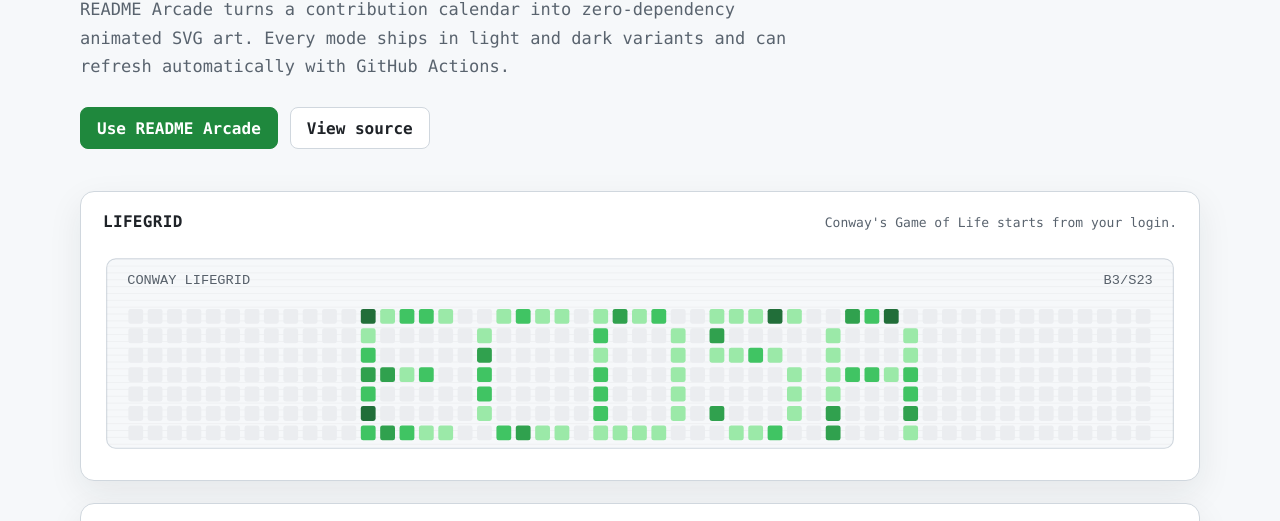
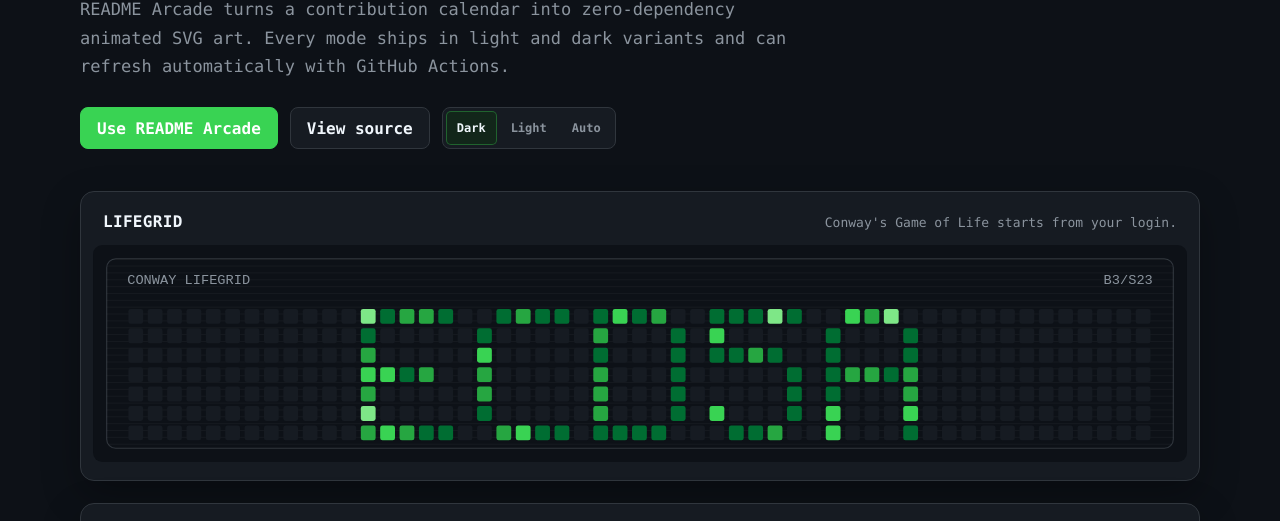
Before and after one commit to ECD5A/README-Arcade, a plain HTML site: page preview/index.html in a window 1280 px wide. Shown: the part 355-876 px from the top of the page. Drawn offline with Linux system fonts and the light colour scheme.

Commit message:
Add persistent gallery theme switcher (#9)

```diff
--- a/preview/index.html
+++ b/preview/index.html
@@ -1,13 +1,24 @@
 <!doctype html>
-<html lang="en">
+<html lang="en" data-theme="dark">
 <head>
   <meta charset="utf-8">
   <meta name="viewport" content="width=device-width, initial-scale=1">
   <meta name="description" content="Live animated GitHub contribution-grid modes generated by README Arcade.">
+  <meta name="theme-color" content="#0d1117">
   <title>README Arcade — Live Gallery</title>
+  <script>
+    try {
+      const savedTheme = localStorage.getItem("readme-arcade-theme");
+      if (["dark", "light", "auto"].includes(savedTheme)) {
+        document.documentElement.dataset.theme = savedTheme;
+      }
+    } catch {
+      document.documentElement.dataset.theme = "dark";
+    }
+  </script>
   <style>
     :root {
-      color-scheme: light dark;
+      color-scheme: light;
       --bg: #f6f8fa;
       --panel: #ffffff;
       --panel-soft: #f6f8fa;
@@ -20,6 +31,23 @@
       font-family: ui-monospace, SFMono-Regular, Consolas, "Liberation Mono", monospace;
       background: var(--bg);
       color: var(--text);
+    }
+
+    :root[data-theme="dark"] {
+      color-scheme: dark;
+      --bg: #0d1117;
+      --panel: #161b22;
+      --panel-soft: #0d1117;
+      --text: #f0f6fc;
+      --muted: #8b949e;
+      --border: #30363d;
+      --green: #39d353;
+      --green-soft: #12261a;
+      --shadow: 0 14px 38px rgba(0, 0, 0, 0.28);
+    }
+
+    :root[data-theme="auto"] {
+      color-scheme: light dark;
     }
 
     * {
@@ -112,6 +140,46 @@
       border-color: var(--green);
       color: #ffffff;
       background: var(--green);
+    }
+
+    .theme-switcher {
+      display: inline-flex;
+      align-items: center;
+      gap: 3px;
+      min-height: 42px;
+      padding: 3px;
+      border: 1px solid var(--border);
+      border-radius: 8px;
+      background: var(--panel);
+    }
+
+    .theme-option {
+      min-height: 34px;
+      padding: 0 11px;
+      border: 0;
+      border-radius: 5px;
+      color: var(--muted);
+      background: transparent;
+      font: inherit;
+      font-size: 12px;
+      font-weight: 700;
+      cursor: pointer;
+    }
+
+    .theme-option:hover {
+      color: var(--text);
+      background: var(--panel-soft);
+    }
+
+    .theme-option[aria-pressed="true"] {
+      color: var(--text);
+      background: var(--green-soft);
+      box-shadow: inset 0 0 0 1px color-mix(in srgb, var(--green) 35%, transparent);
+    }
+
+    .theme-option:focus-visible {
+      outline: 2px solid var(--green);
+      outline-offset: 2px;
     }
 
     .gallery {
@@ -219,8 +287,14 @@
       }
     }
 
+    :root[data-theme="dark"] body {
+      background:
+        radial-gradient(circle at 12% -8%, rgba(46, 160, 67, 0.22), transparent 30rem),
+        var(--bg);
+    }
+
     @media (prefers-color-scheme: dark) {
-      :root {
+      :root[data-theme="auto"] {
         --bg: #0d1117;
         --panel: #161b22;
         --panel-soft: #0d1117;
@@ -232,7 +306,7 @@
         --shadow: 0 14px 38px rgba(0, 0, 0, 0.28);
       }
 
-      body {
+      :root[data-theme="auto"] body {
         background:
           radial-gradient(circle at 12% -8%, rgba(46, 160, 67, 0.22), transparent 30rem),
           var(--bg);
@@ -251,6 +325,11 @@
     <div class="actions">
       <a class="button primary" href="#install">Use README Arcade</a>
       <a class="button" href="https://github.com/ECD5A/README-Arcade">View source</a>
+      <div class="theme-switcher" role="group" aria-label="Gallery theme">
+        <button class="theme-option" type="button" data-theme-value="dark" aria-pressed="true">Dark</button>
+        <button class="theme-option" type="button" data-theme-value="light" aria-pressed="false">Light</button>
+        <button class="theme-option" type="button" data-theme-value="auto" aria-pressed="false">Auto</button>
+      </div>
     </div>
   </header>
 
@@ -262,9 +341,9 @@
           <p>Conway's Game of Life starts from your login.</p>
         </div>
         <picture>
-          <source media="(prefers-color-scheme: dark)" srcset="../dist/gallery/lifegrid-dark.svg">
-          <source media="(prefers-color-scheme: light)" srcset="../dist/gallery/lifegrid.svg">
-          <img src="../dist/gallery/lifegrid.svg" alt="Animated README Arcade lifegrid mode">
+          <source data-theme-source="dark" media="all" srcset="../dist/gallery/lifegrid-dark.svg">
+          <source data-theme-source="light" media="not all" srcset="../dist/gallery/lifegrid.svg">
+          <img src="../dist/gallery/lifegrid-dark.svg" data-dark-src="../dist/gallery/lifegrid-dark.svg" data-light-src="../dist/gallery/lifegrid.svg" alt="Animated README Arcade lifegrid mode">
         </picture>
       </article>
 
@@ -274,9 +353,9 @@
           <p>Daily-seeded actors chase GitHub-colored cells.</p>
         </div>
         <picture>
-          <source media="(prefers-color-scheme: dark)" srcset="../dist/gallery/snake-dark.svg">
-          <source media="(prefers-color-scheme: light)" srcset="../dist/gallery/snake.svg">
-          <img src="../dist/gallery/snake.svg" alt="Animated README Arcade snake mode">
+          <source data-theme-source="dark" media="all" srcset="../dist/gallery/snake-dark.svg">
+          <source data-theme-source="light" media="not all" srcset="../dist/gallery/snake.svg">
+          <img src="../dist/gallery/snake-dark.svg" data-dark-src="../dist/gallery/snake-dark.svg" data-light-src="../dist/gallery/snake.svg" alt="Animated README Arcade snake mode">
         </picture>
       </article>
 
@@ -286,9 +365,9 @@
           <p>Contribution-colored code rain falls over your login.</p>
         </div>
         <picture>
-          <source media="(prefers-color-scheme: dark)" srcset="../dist/gallery/matrix-dark.svg">
-          <source media="(prefers-color-scheme: light)" srcset="../dist/gallery/matrix.svg">
-          <img src="../dist/gallery/matrix.svg" alt="Animated README Arcade matrix mode">
+          <source data-theme-source="dark" media="all" srcset="../dist/gallery/matrix-dark.svg">
+          <source data-theme-source="light" media="not all" srcset="../dist/gallery/matrix.svg">
+          <img src="../dist/gallery/matrix-dark.svg" data-dark-src="../dist/gallery/matrix-dark.svg" data-light-src="../dist/gallery/matrix.svg" alt="Animated README Arcade matrix mode">
         </picture>
       </article>
 
@@ -298,9 +377,9 @@
           <p>A Windows 98-style disk map compacts fragmented cells.</p>
         </div>
         <picture>
-          <source media="(prefers-color-scheme: dark)" srcset="../dist/gallery/defrag-dark.svg">
-          <source media="(prefers-color-scheme: light)" srcset="../dist/gallery/defrag.svg">
-          <img src="../dist/gallery/defrag.svg" alt="Animated README Arcade defrag mode">
+          <source data-theme-source="dark" media="all" srcset="../dist/gallery/defrag-dark.svg">
+          <source data-theme-source="light" media="not all" srcset="../dist/gallery/defrag.svg">
+          <img src="../dist/gallery/defrag-dark.svg" data-dark-src="../dist/gallery/defrag-dark.svg" data-light-src="../dist/gallery/defrag.svg" alt="Animated README Arcade defrag mode">
         </picture>
       </article>
     </div>
@@ -346,6 +425,65 @@
   </footer>
 
   <script>
+    const themeButtons = [...document.querySelectorAll("[data-theme-value]")];
+    const themePictures = [...document.querySelectorAll(".gallery picture")];
+    const systemTheme = window.matchMedia("(prefers-color-scheme: dark)");
+    const themeColor = document.querySelector('meta[name="theme-color"]');
+
+    function effectiveTheme(mode) {
+      return mode === "auto" ? (systemTheme.matches ? "dark" : "light") : mode;
+    }
+
+    function syncPictureTheme(mode) {
+      const resolvedTheme = effectiveTheme(mode);
+
+      for (const picture of themePictures) {
+        const darkSource = picture.querySelector('[data-theme-source="dark"]');
+        const lightSource = picture.querySelector('[data-theme-source="light"]');
+        const image = picture.querySelector("img");
+
+        if (mode === "auto") {
+          darkSource.media = "(prefers-color-scheme: dark)";
+          lightSource.media = "(prefers-color-scheme: light)";
+        } else {
+          darkSource.media = mode === "dark" ? "all" : "not all";
+          lightSource.media = mode === "light" ? "all" : "not all";
+        }
+
+        image.src = resolvedTheme === "dark" ? image.dataset.darkSrc : image.dataset.lightSrc;
+      }
+
+      themeColor.content = resolvedTheme === "dark" ? "#0d1117" : "#f6f8fa";
+    }
+
+    function applyTheme(mode, persist = true) {
+      document.documentElement.dataset.theme = mode;
+      for (const button of themeButtons) {
+        button.setAttribute("aria-pressed", String(button.dataset.themeValue === mode));
+      }
+      syncPictureTheme(mode);
+
+      if (persist) {
+        try {
+          localStorage.setItem("readme-arcade-theme", mode);
+        } catch {
+          // The selected theme still applies for the current page.
+        }
+      }
+    }
+
+    for (const button of themeButtons) {
+      button.addEventListener("click", () => applyTheme(button.dataset.themeValue));
+    }
+
+    systemTheme.addEventListener("change", () => {
+      if (document.documentElement.dataset.theme === "auto") {
+        syncPictureTheme("auto");
+      }
+    });
+
+    applyTheme(document.documentElement.dataset.theme, false);
+
     const button = document.querySelector("#copy-workflow");
     const code = document.querySelector("#workflow-code");
 
```
